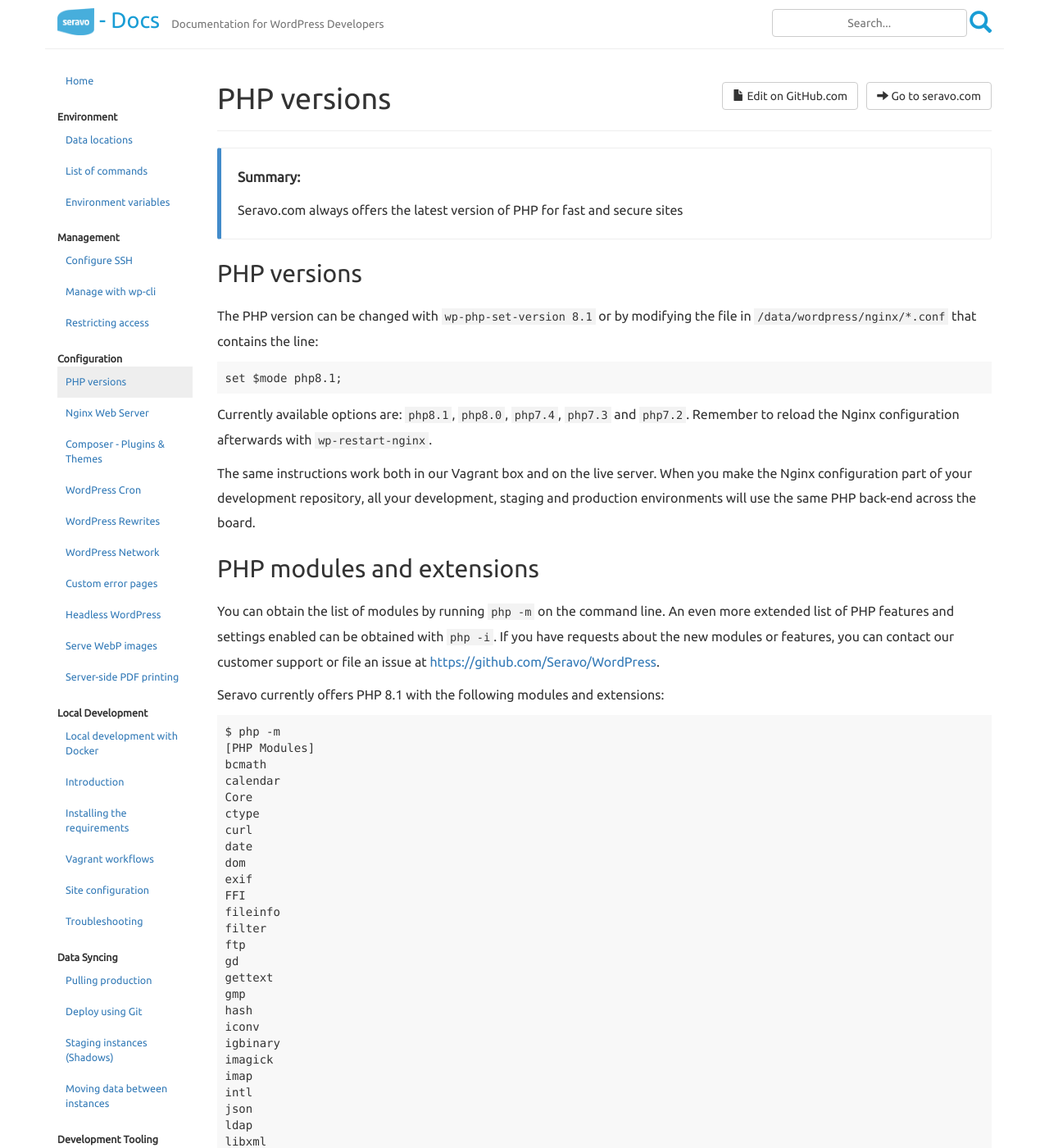
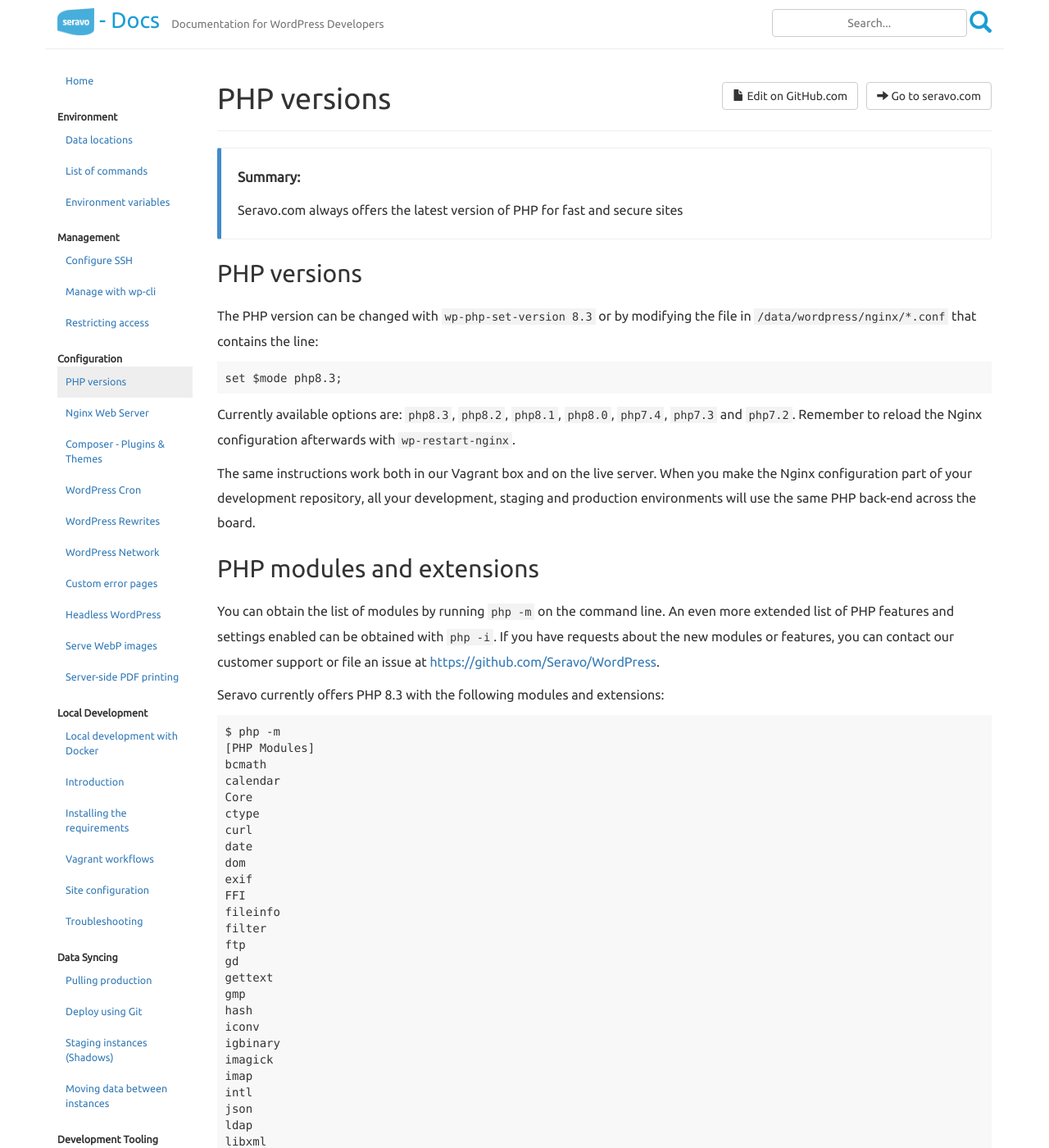
Before and after one commit to Seravo/docs, a Jekyll site: the page built from pages/_configuration/php-versions.md, in a window 1280 px wide and 1400 px high. Shown: the whole window at 82% size. Built offline with Jekyll 4.4.1, drawn with Linux system fonts in a browser that asks for light colours; nearby versions of some CDN libraries; some of the changed text lies outside the part shown.

Commit message:
Update PHP version documentation
Available options and modules are updated.

````diff
--- a/pages/_configuration/php-versions.md
+++ b/pages/_configuration/php-versions.md
@@ -7,14 +7,14 @@
 
 ## PHP versions
 
-The PHP version can be changed with `wp-php-set-version 8.1` or by modifying
+The PHP version can be changed with `wp-php-set-version 8.3` or by modifying
 the file in `/data/wordpress/nginx/*.conf` that contains the line:
 
 ```
-set $mode php8.1;
+set $mode php8.3;
 ```
 
-Currently available options are: `php8.1`, `php8.0`, `php7.4`, `php7.3` and `php7.2`.
+Currently available options are: `php8.3`, `php8.2`, `php8.1`, `php8.0`, `php7.4`, `php7.3` and `php7.2`.
 Remember to reload the Nginx configuration afterwards with `wp-restart-nginx`.
 
 The same instructions work both in our Vagrant box and on the live server. When you make the Nginx configuration
@@ -27,7 +27,7 @@
 and settings enabled can be obtained with `php -i`. If you have requests about the new modules or features, you can contact
 our customer support or file an issue at [https://github.com/Seravo/WordPress](https://github.com/Seravo/WordPress).
 
-Seravo currently offers PHP 8.1 with the following modules and extensions:
+Seravo currently offers PHP 8.3 with the following modules and extensions:
 
 ```
 $ php -m
````
Also changed, not shown: other parts of pages/_configuration/php-versions.md (+2 -0 lines).
